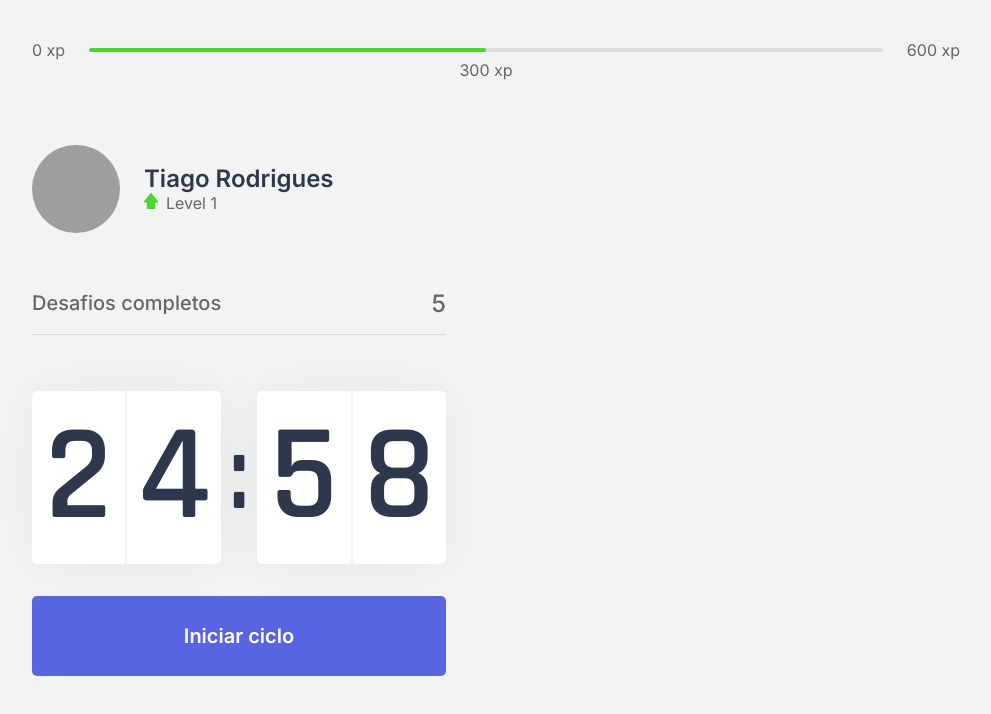
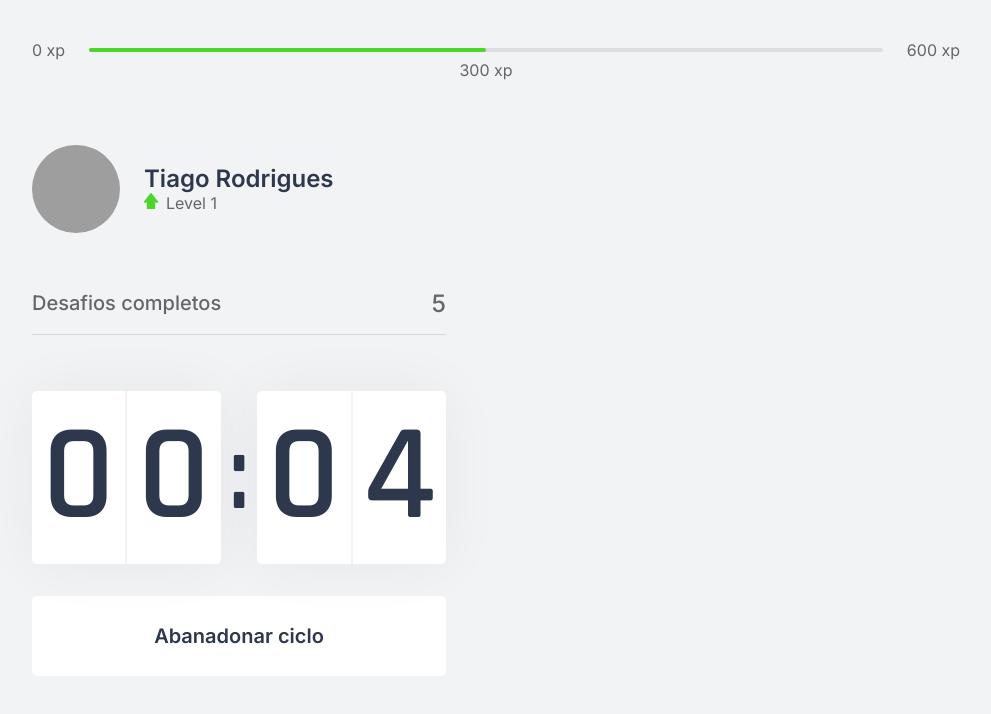
Before and after one commit to tiago-rodrigues1/move.it, a Next.js app: page / in a window 1280 px wide. Both pictures are taken after a click on the button "Iniciar ciclo". Shown: the top 714 px of the page, without its empty margins (144-1135 px from the left). Built offline with nearby package versions, Linux system fonts and the light colour scheme; grey boxes are pictures that could not be loaded.

Commit message:
Funcionalidade no button > Resetar coutdown > Renderização condicionar a partir do estado do button

```diff
--- a/src/components/Countdown.tsx
+++ b/src/components/Countdown.tsx
@@ -2,9 +2,12 @@
 
 import styles from '../styles/components/Countdown.module.css'
 
+let countdownTimeout: NodeJS.Timeout;
+
 export function Countdown() {
-    const [time, setTime] = useState(25 * 60);
-    const [active, setActive] = useState(false);
+    const [time, setTime] = useState(0.1 * 60);
+    const [isActive, setIsActive] = useState(false);
+    const [hasFinished, setHasFinished] = useState(false);
 
     const minutes = Math.floor(time / 60);
     const seconds = time % 60;
@@ -12,17 +15,26 @@
     const [minuteLeft, minuteRight] = String(minutes).padStart(2, '0').split('');
     const [secondLeft, secondRight] = String(seconds).padStart(2, '0').split('');
 
+    function resetCountdown() {
+        clearTimeout(countdownTimeout);
+        setIsActive(false);
+        setTime(0.1 * 60);
+    }
+
     function startCountdown() {
-        setActive(true);
+        setIsActive(true);
     }
 
     useEffect(() => {
-        if(active && time > 0) {
-            setTimeout(() => {
+        if(isActive && time > 0) {
+            countdownTimeout = setTimeout(() => {
                 setTime(time - 1);
             }, 1000)
+        } else if(isActive && time === 0) {
+            setHasFinished(true);
+            setIsActive(false);
         }
-    }, [active, time]);
+    }, [isActive, time]);
 
     return (
         <>
@@ -38,6 +50,24 @@
                 </div>
             </div>
 
+            { hasFinished ? (
+                <button
+                    disabled
+                    className={styles.countdownButton}
+                >
+                    Ciclo encerrado
+                </button>
+            ) : (
+                <>
+                    { isActive ? (
+                        <button
+                            type="button"
+                            className={`${styles.countdownButton} ${styles.countdownButtonActive}`}
+                            onClick={resetCountdown}
+                        >
+                            Abanadonar ciclo
+                        </button>
+                    ) : (
                         <button
                             type="button"
                             className={styles.countdownButton}
@@ -45,6 +75,9 @@
                         >
                             Iniciar ciclo
                         </button>
+                    )}
+                </>
+            )}
         </>
     )
 }
```
Lines whose indentation alone changed are shown as unchanged.
